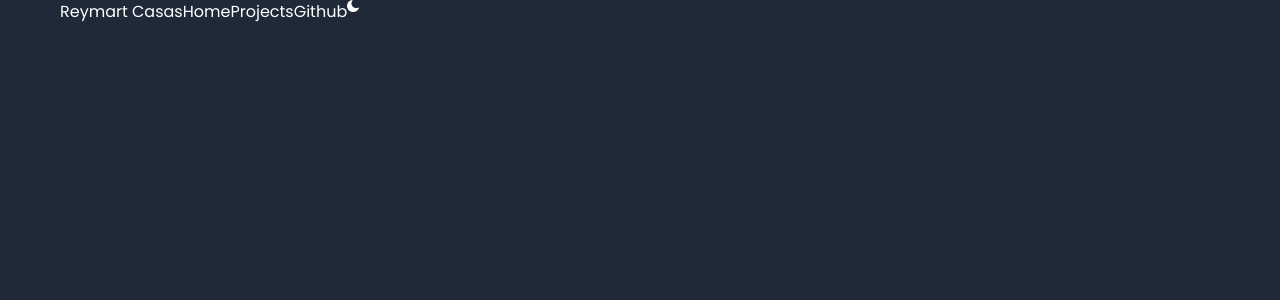
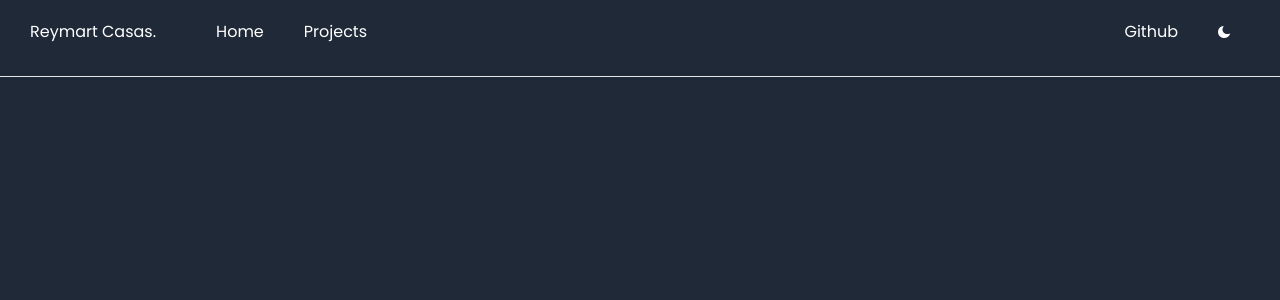
Before and after one commit to Rcasas14/rcasas-portfolio, a Vue app in the folder rcasas-portfolio/: page / in a window 1280 px wide. Shown: the top 300 px of the page. Built offline with nearby package versions, Linux system fonts and the light colour scheme.

Commit message:
working on navigation

```diff
--- /dev/null
+++ b/rcasas-portfolio/public/navItems.json
@@ -0,0 +1,18 @@
+[{
+
+    "logo": {
+      "text":"Reymart Casas.", "url":"#home"},
+
+    "home": {
+      "text":"Home", "url":"#home"},
+
+    "project": {
+      "text":"Project", "url":"#home"},
+
+    "github": {
+      "text":"Github", "url":"#home"},
+
+    "theme": {
+      "text":"", "url":"../assets/dark-mode-icon.svg"}
+
+  }]
--- a/rcasas-portfolio/src/App.vue
+++ b/rcasas-portfolio/src/App.vue
@@ -5,16 +5,37 @@
 
 <script>
   import Navbar from './components/Navbar.vue';
+  import HeroSection from './components/HeroSection.vue';
 
   export default{
   components:{
     Navbar,
+    HeroSection,
   },
   data() {
     return {
-      name: 'WORLD',
+      navItems: [],
+      activeNavItem: 0,
+      darkNavBar: false,
     }
-  }
+  },
+  methods: {
+    async initNavItems(){
+      try {
+        let res = await fetch('./navItems.json');
+        let data = await res.json();
+
+        this.navItems = data;
+        console.log(this.navItems)
+        console.log(data)
+      }catch(err){
+        console.log('Something Error', err)
+      }
+    },
+  },
+  mounted(){
+    this.initNavItems();
+  },
 }
 </script>
 
--- /dev/null
+++ b/rcasas-portfolio/src/components/HeroSection.vue
@@ -0,0 +1,13 @@
+<template>
+
+</template>
+
+<script>
+export default{
+    data(){
+
+    }
+}
+</script>
+
+<style scoped></style>
--- a/rcasas-portfolio/src/components/Navbar.vue
+++ b/rcasas-portfolio/src/components/Navbar.vue
@@ -1,25 +1,27 @@
 <template>
-    <nav class="min-h-[76px] mx-[60px]">
-        <ul class="flex justify-start">
-            <li class="flex-none">Reymart Casas</li>
-            <li class="flex flex-row ">
-                <a href="#" class="navlinks">Home</a>
-                <a href="#" class="navlinks">Projects</a>
+    <div class="nav-wrapper border-b-[1px]">
+    <nav class="min-h-[76px] mx-[30px] ">
+        <ul class="flex justify-between items-center">
+            <li class=""><a href="#">Reymart Casas.</a></li>
+            <li class="flex-1 mx-10">
+                <a href="#" class="navlinks m-5">Home</a>
+                <a href="#" class="navlinks m-5">Projects</a>
             </li>
-            <li class="flex flex-row justify-self-end">
-                <a href="#" class="navlinks">Github</a>
-                <a href="" class="navlinks"><img src="../assets/dark-mode-icon.svg" alt=""></a>
+            <li class="flex items-center">
+                <a href="#" class="navlinks m-5">Github</a>
+                <a href="" class="navlinks m-5"><img src="../assets/dark-mode-icon.svg" alt=""></a>
             </li>
-
-
         </ul>
     </nav>
+</div>
 </template>
 
 <script>
 export default{
+    props: ['navItems', 'activeNavItem'],
     data(){
-
+        return {
+        }
     }
 }
 
```
Also changed, not shown: rcasas-portfolio/src/assets/grid-bg.jpg (added).
